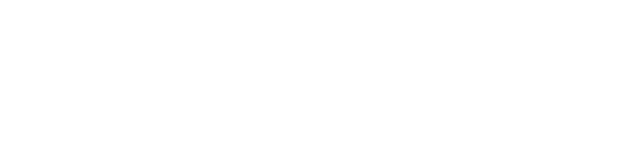
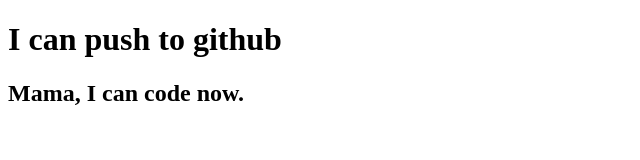
Before and after one commit to iammdsouravkhan/my-second-repo, a plain HTML site: page index.html in a window 1280 px wide. Shown: the whole page, without its empty margins (0-640 px from the left). Drawn offline with Linux system fonts and the light colour scheme.

Commit message:
added header

```diff
--- a/index.html
+++ b/index.html
@@ -7,6 +7,8 @@
     <title>My Second Repo </title>
 </head>
 <body>
+    <h1>I can push to github</h1>
+    <h2>Mama, I can code now.</h2>
 
 </body>
 </html>
```
